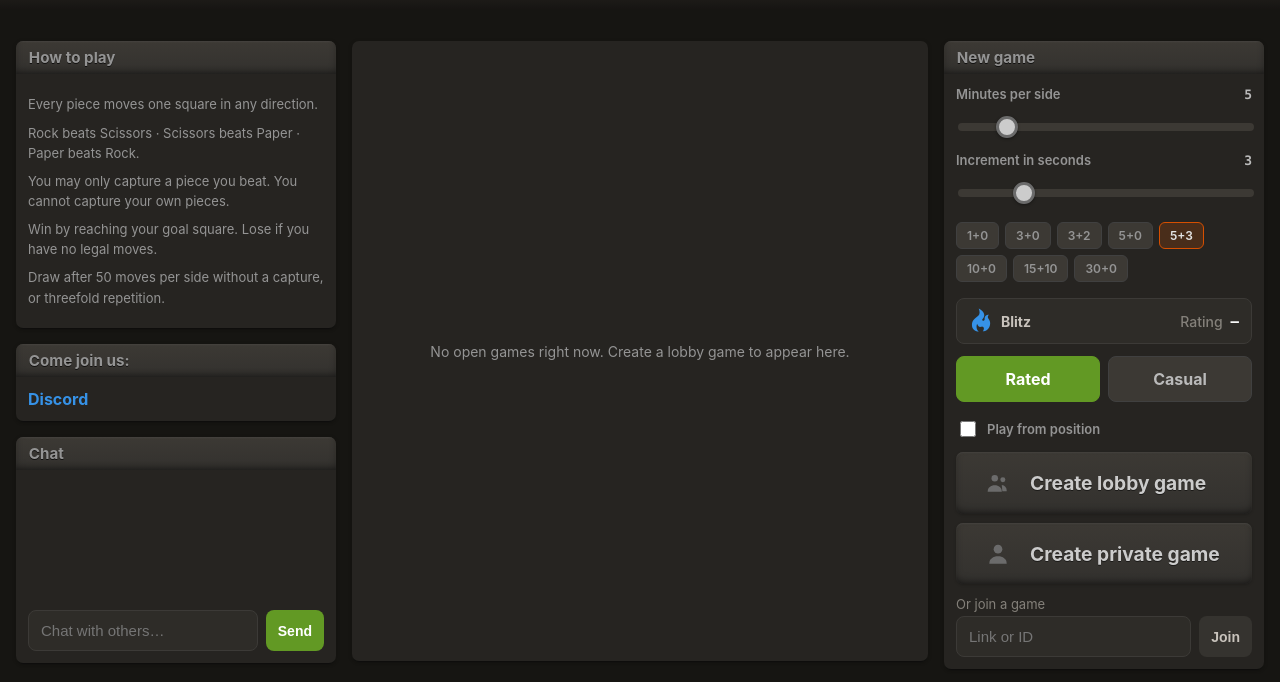
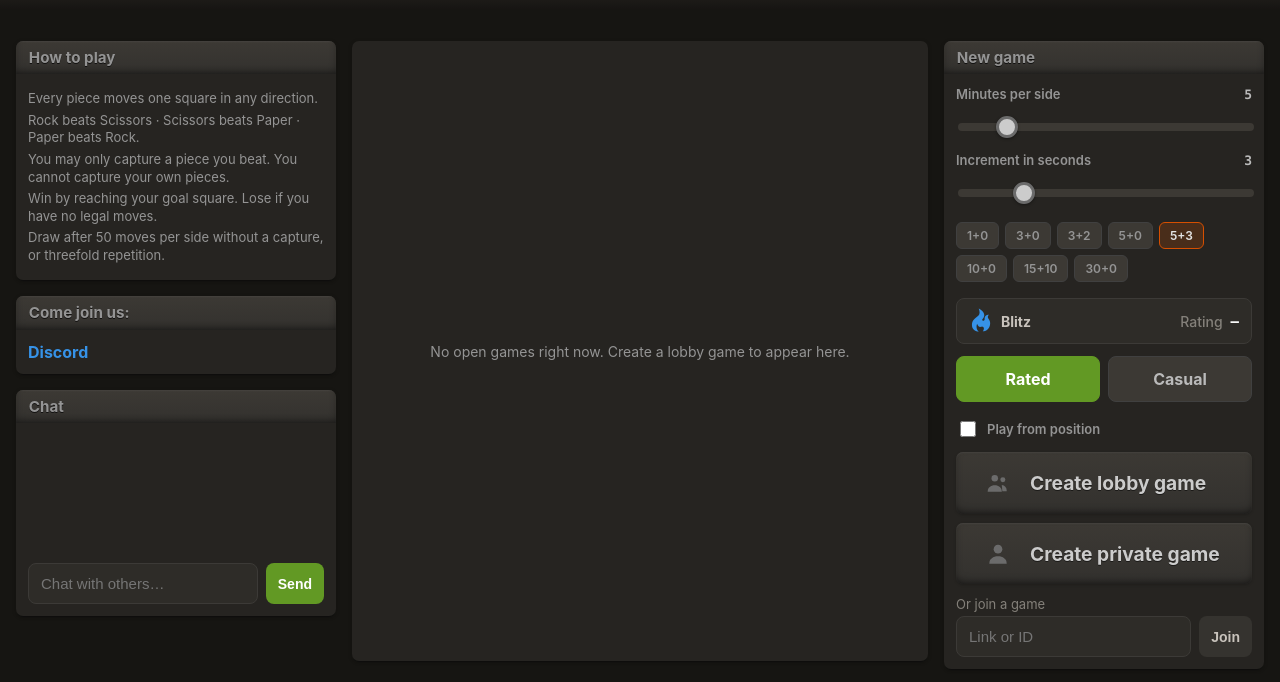
Before and after one commit to jaco123/intransitive, a website: page index.html in a window 1280 px wide. Shown: the part 63-745 px from the top of the page. Drawn offline with Linux system fonts and the light colour scheme; no server answers.

Commit message:
tighten home side boxes

```diff
--- a/style.css
+++ b/style.css
@@ -124,6 +124,8 @@ h1 span { color: var(--muted); font-weight: 400; }
   color: var(--c-font-dim);
 }
 .rules p { margin: var(--s2) 0; }
+.lobby__side .rules { line-height: 1.35; }
+.lobby__side .rules p { margin: 4px 0; }
 .rules b { color: var(--c-font); }
 
 .field-label { display: block; font-size: 13px; color: var(--muted); margin: var(--s3) 0 var(--s1); }
```
